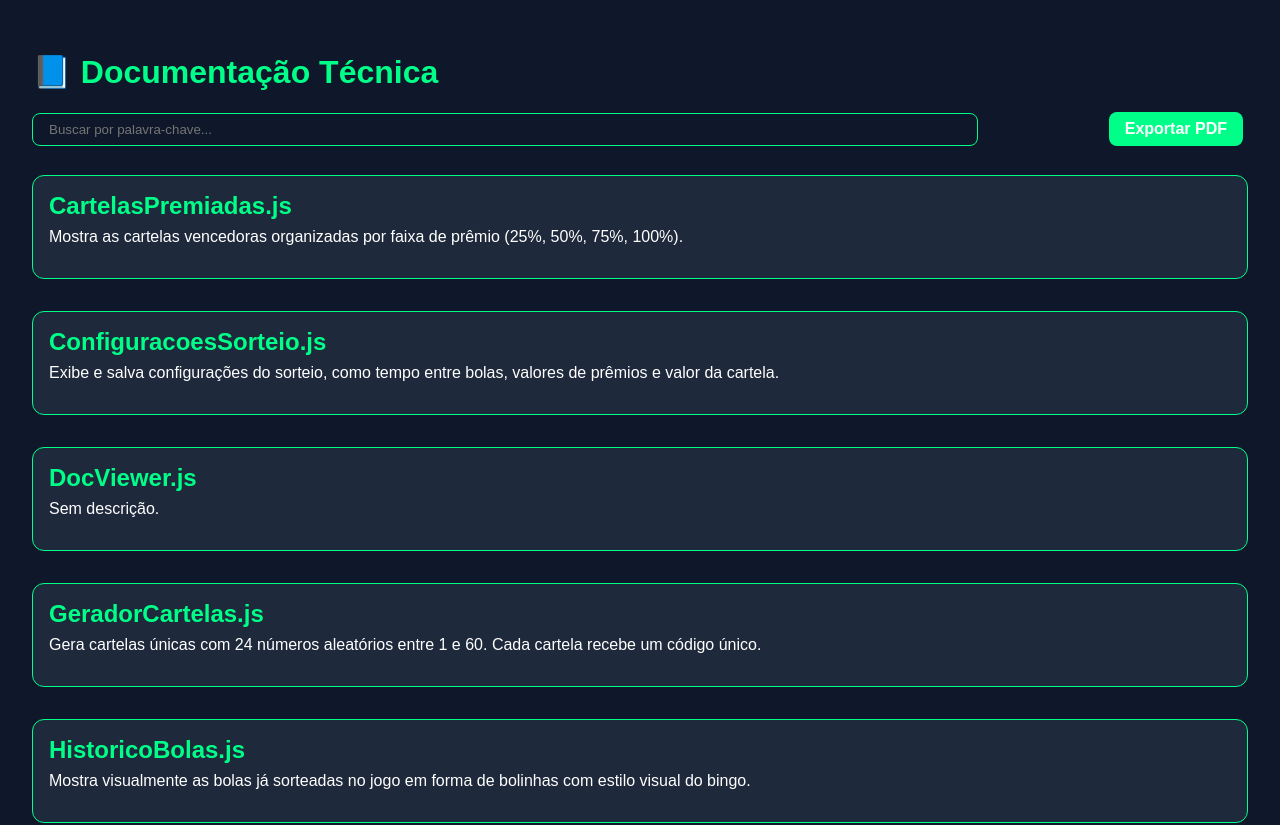
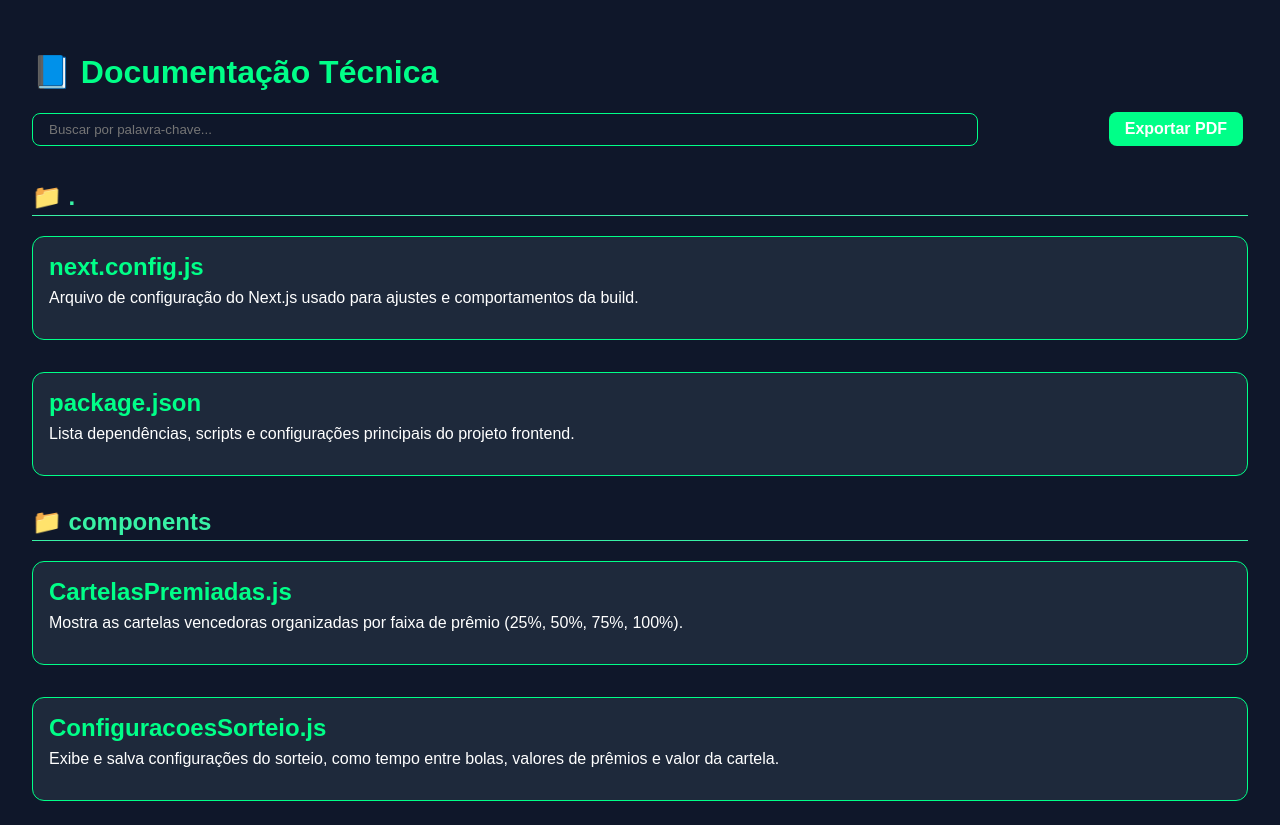
Before and after one commit to blinbingo/kombi, a Next.js app: page /admin/docs in a window 1280 px wide. Shown: the top 825 px of the page. Built offline with nearby package versions, Linux system fonts and the light colour scheme.

Commit message:
Update docs.js

```diff
--- a/pages/admin/docs.js
+++ b/pages/admin/docs.js
@@ -28,6 +28,7 @@ export async function getStaticProps() {
       } else if (validExtensions.includes(path.extname(entry.name))) {
         const content = fs.readFileSync(filePath, "utf-8");
         results.push({
+          pasta: path.dirname(relPath),
           caminho: relPath,
           titulo: path.basename(relPath),
           descricao: docs[relPath]?.descricao || "Sem descrição.",
@@ -39,12 +40,18 @@ export async function getStaticProps() {
     return results;
   };
 
-  const arquivos = getAllFiles(projectRoot);
+  const arquivosBrutos = getAllFiles(projectRoot);
 
-  return { props: { arquivos } };
+  const agrupados = arquivosBrutos.reduce((acc, arquivo) => {
+    if (!acc[arquivo.pasta]) acc[arquivo.pasta] = [];
+    acc[arquivo.pasta].push(arquivo);
+    return acc;
+  }, {});
+
+  return { props: { arquivosPorPasta: agrupados } };
 }
 
-export default function Docs({ arquivos }) {
+export default function Docs({ arquivosPorPasta }) {
   const [filtro, setFiltro] = useState("");
 
   const aplicaFiltro = (lista) => {
@@ -66,10 +73,8 @@ export default function Docs({ arquivos }) {
     const pdfWidth = pdf.internal.pageSize.getWidth();
     const pdfHeight = (imgProps.height * pdfWidth) / imgProps.width;
     pdf.addImage(imgData, "PNG", 0, 0, pdfWidth, pdfHeight);
-    pdf.save("documentacao-bingo.pdf");
+    pdf.save("documentacao-painel.pdf");
   };
-
-  const arquivosFiltrados = aplicaFiltro(arquivos);
 
   return (
     <div style={{ background: "#0f172a", color: "#ffffff", minHeight: "100vh", padding: "2rem" }}>
@@ -107,14 +112,21 @@ export default function Docs({ arquivos }) {
       </div>
 
       <div id="documentacao-pdf">
+        {Object.entries(arquivosPorPasta).sort().map(([pasta, arquivos]) => (
+          <div key={pasta}>
+            <h2 style={{ color: "#38f2a5", borderBottom: "1px solid #38f2a5", paddingBottom: "0.25rem", marginTop: "2rem" }}>
+              📁 {pasta}
+            </h2>
             <ul style={{ listStyle: "none", paddingLeft: 0 }}>
-          {arquivosFiltrados.map((arq, index) => (
+              {aplicaFiltro(arquivos).map((arq, index) => (
                 <li key={index} style={{ marginBottom: "2rem" }}>
                   <DocViewer title={arq.titulo} description={arq.descricao} code={arq.code} />
                 </li>
               ))}
             </ul>
           </div>
+        ))}
+      </div>
     </div>
   );
 }
```
Lines whose indentation alone changed are shown as unchanged.
